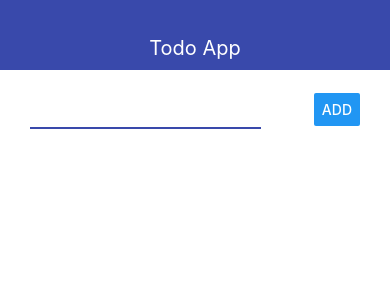
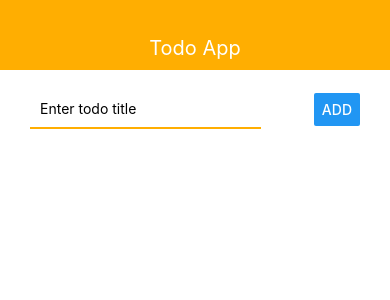
Before and after one commit to cherenkor/react-native-todo-app, a React Native app: screen / in a window 390 px wide. Shown: the top 300 px of the page. Built offline with nearby package versions, Linux system fonts and the light colour scheme.

Commit message:
Add todos list, Add styles, Add dynamic title with validation and alerts

```diff
--- a/App.js
+++ b/App.js
@@ -1,8 +1,8 @@
 import React, { useState } from 'react';
-import {StyleSheet, Text, View} from 'react-native';
-import {Navbar} from "./src/Navbar";
-import {AddTodo} from "./src/AddTodo";
-import {Todo} from "./src/Todo";
+import {StyleSheet, View} from 'react-native';
+import {Navbar} from "./src/components/Navbar";
+import {AddTodo} from "./src/components/AddTodo";
+import {TodoList} from "./src/components/TodoList";
 
 export default function App() {
     const [todos, setTodos] = useState([]);
@@ -21,14 +21,8 @@ export default function App() {
     <View>
       <Navbar title="Todo App" />
         <View style={styles.container}>
-           <AddTodo onSubmit={addTodo} />
-           <View>
-               {
-                   todos.map(({ id, title }) => (
-                       <Todo key={id} title={title} />
-                   ))
-               }
-           </View>
+           <AddTodo todos={todos} onSubmit={addTodo} />
+           <TodoList todos={todos} />
         </View>
     </View>
   );
--- a/src/AddTodo.js
+++ /dev/null
@@ -1,31 +0,0 @@
-import React from 'react';
-import { View, StyleSheet, TextInput, Button } from 'react-native';
-
-export const AddTodo = ({ onSubmit }) => {
-    const pressHandler = () => {
-        onSubmit('Todo item 1')
-    }
-
-    return (
-        <View style={styles.block}>
-            <TextInput style={styles.textInput} />
-            <Button title="Add" onPress={pressHandler} />
-        </View>
-    )
-}
-
-const styles = StyleSheet.create({
-    block: {
-        flexDirection: 'row',
-        justifyContent: 'space-between',
-        alignItems: 'center',
-        marginBottom: 15
-    },
-    textInput: {
-        width: '70%',
-        padding: 10,
-        borderStyle: 'solid',
-        borderBottomWidth: 2,
-        borderBottomColor: '#3949ab'
-    }
-})
--- /dev/null
+++ b/src/components/AddTodo.js
@@ -0,0 +1,49 @@
+import React, { useState } from 'react';
+import { View, StyleSheet, Alert, TextInput, Button } from 'react-native';
+import {primary} from "../constants/colors";
+
+export const AddTodo = ({ onSubmit, todos }) => {
+    const [value, setValue] = useState('');
+    const todoExists = title => todos.some((todo) => title === todo.title);
+    const pressHandler = () => {
+
+        if (!value) {
+            return Alert.alert(`Title can not be empty`);
+        }
+
+        if (todoExists(value)) {
+            return Alert.alert(`Todo with this title already added`);
+        }
+
+        onSubmit(value);
+        setValue('');
+    }
+
+    return (
+        <View style={styles.block}>
+            <TextInput
+                style={styles.textInput}
+                value={value}
+                onChangeText={text => setValue(text.trim())}
+                placeholder="Enter todo title"
+            />
+            <Button title="Add" onPress={pressHandler} />
+        </View>
+    )
+}
+
+const styles = StyleSheet.create({
+    block: {
+        flexDirection: 'row',
+        justifyContent: 'space-between',
+        alignItems: 'center',
+        marginBottom: 15
+    },
+    textInput: {
+        width: '70%',
+        padding: 10,
+        borderStyle: 'solid',
+        borderBottomWidth: 2,
+        borderBottomColor: primary
+    }
+})
--- a/src/Navbar.js
+++ b/src/components/Navbar.js
@@ -1,5 +1,6 @@
 import React from 'react';
 import { View, Text, StyleSheet } from 'react-native';
+import {primary} from "../constants/colors";
 
 export const Navbar = ({ title }) => {
     return (
@@ -16,7 +17,7 @@ const styles = StyleSheet.create({
         height: 70,
         alignItems: 'center',
         justifyContent: 'flex-end',
-        backgroundColor: '#3949ab',
+        backgroundColor: primary,
         paddingBottom: 10
     },
     text: {
--- /dev/null
+++ b/src/components/TodoList.js
@@ -0,0 +1,19 @@
+import React from 'react';
+import {View, StyleSheet} from 'react-native';
+import {Todo} from "./Todo";
+
+export const TodoList = ({ todos }) => {
+    return (
+        <View style={styles.block}>
+            {
+                todos.map(({ id, title }) => (
+                    <Todo key={id} title={title} />
+                ))
+            }
+        </View>
+    )
+}
+
+const styles = StyleSheet.create({
+    block: {},
+})
--- /dev/null
+++ b/src/constants/colors.js
@@ -0,0 +1,2 @@
+export const primary = '#FFAE01';
+export const black = '#0E0E0E';
```
Also changed, not shown: src/components/Todo.js (renamed from src/Todo.js).
